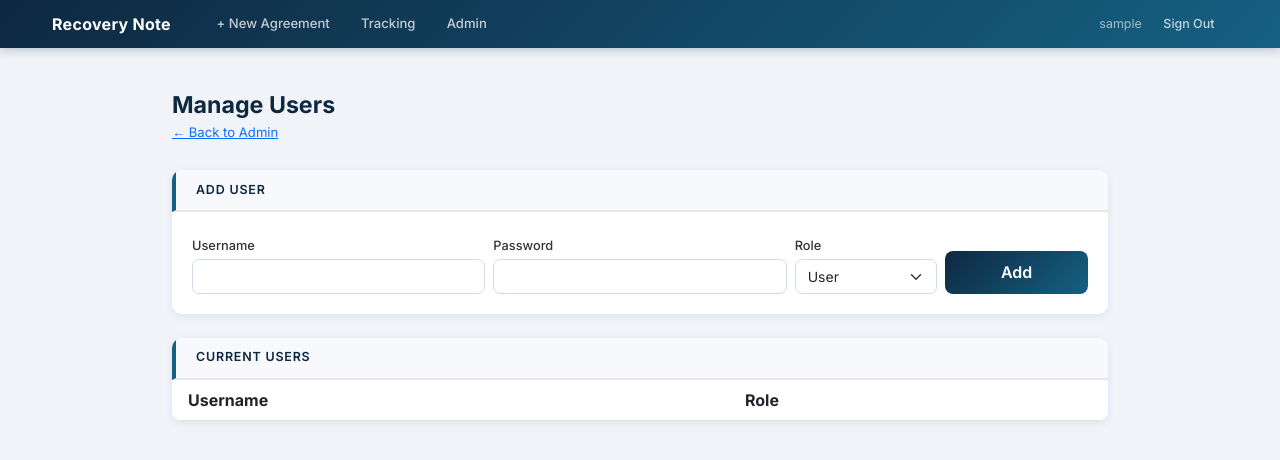
After one commit to maxwellkeeping/RecoveryNote, a Flask app: page /admin/users in a window 1280 px wide. The commit adds this page. Shown: the top 460 px of the page. Run offline with Flask 2, Linux system fonts and the light colour scheme; the visitor is signed in with stand-in values (Sample User, id 1); data that the repository does not hold is empty; some libraries are stand-ins or nearby versions.

Commit message:
Add user management page (admin: add/delete users)

```diff
--- a/app.py
+++ b/app.py
@@ -489,5 +489,52 @@ def admin():
     return render_template('admin.html')
 
 
+@app.route('/admin/users')
+@admin_required
+def admin_users():
+    with db_cursor() as cur:
+        cur.execute("SELECT id, username, role FROM users ORDER BY username")
+        users = cur.fetchall()
+    return render_template('admin_users.html', users=users)
+
+
+@app.route('/admin/users/add', methods=['POST'])
+@admin_required
+def admin_users_add():
+    username = request.form.get('username', '').strip()
+    password = request.form.get('password', '').strip()
+    role = request.form.get('role', 'user')
+    if not username or not password:
+        flash('Username and password are required.', 'danger')
+        return redirect(url_for('admin_users'))
+    if role not in ('admin', 'user'):
+        role = 'user'
+    try:
+        with db_cursor() as cur:
+            cur.execute(
+                "INSERT INTO users (username, password, role) VALUES (%s, %s, %s)",
+                (username, hash_password(password), role)
+            )
+        flash(f'User "{username}" created.', 'success')
+    except Exception:
+        flash(f'Could not create user "{username}" (may already exist).', 'danger')
+    return redirect(url_for('admin_users'))
+
+
+@app.route('/admin/users/delete/<int:user_id>', methods=['POST'])
+@admin_required
+def admin_users_delete(user_id):
+    if user_id == current_user.id:
+        flash('You cannot delete your own account.', 'danger')
+        return redirect(url_for('admin_users'))
+    try:
+        with db_cursor() as cur:
+            cur.execute("DELETE FROM users WHERE id = %s", (user_id,))
+        flash('User deleted.', 'success')
+    except Exception:
+        flash('Could not delete user.', 'danger')
+    return redirect(url_for('admin_users'))
+
+
 if __name__ == '__main__':
     app.run(debug=True)
--- a/templates/admin.html
+++ b/templates/admin.html
@@ -23,7 +23,7 @@
             <div class="card-header">Users</div>
             <div class="card-body">
               <p class="text-muted" style="font-size:.85rem">Add or remove users who can access the application.</p>
-              <button class="btn btn-sm btn-outline-secondary" disabled>Coming Soon</button>
+              <a href="{{ url_for('admin_users') }}" class="btn btn-sm btn-submit">Manage Users</a>
             </div>
           </div>
         </div>
--- /dev/null
+++ b/templates/admin_users.html
@@ -0,0 +1,71 @@
+{% extends "base.html" %}
+
+{% block title %}Manage Users{% endblock %}
+
+{% block content %}
+      <div class="page-header">
+        <h1>Manage Users</h1>
+        <p><a href="{{ url_for('admin') }}">&larr; Back to Admin</a></p>
+      </div>
+
+      <!-- Add User Form -->
+      <div class="section-card mb-4">
+        <div class="card-header">Add User</div>
+        <div class="card-body">
+          <form method="post" action="{{ url_for('admin_users_add') }}" class="row g-2 align-items-end">
+            <div class="col-sm-4">
+              <label class="form-label" for="username">Username</label>
+              <input type="text" name="username" id="username" class="form-control" required autocomplete="off">
+            </div>
+            <div class="col-sm-4">
+              <label class="form-label" for="password">Password</label>
+              <input type="password" name="password" id="password" class="form-control" required autocomplete="new-password">
+            </div>
+            <div class="col-sm-2">
+              <label class="form-label" for="role">Role</label>
+              <select name="role" id="role" class="form-select">
+                <option value="user" selected>User</option>
+                <option value="admin">Admin</option>
+              </select>
+            </div>
+            <div class="col-sm-2">
+              <button type="submit" class="btn btn-submit w-100">Add</button>
+            </div>
+          </form>
+        </div>
+      </div>
+
+      <!-- User List -->
+      <div class="section-card">
+        <div class="card-header">Current Users</div>
+        <div class="card-body p-0">
+          <table class="table table-hover mb-0">
+            <thead>
+              <tr>
+                <th style="padding-left:1rem">Username</th>
+                <th>Role</th>
+                <th style="width:100px"></th>
+              </tr>
+            </thead>
+            <tbody>
+              {% for user in users %}
+              <tr>
+                <td style="padding-left:1rem">{{ user[1] }}</td>
+                <td><span class="badge bg-{{ 'primary' if user[2] == 'admin' else 'secondary' }}">{{ user[2] }}</span></td>
+                <td>
+                  {% if user[0] != current_user.id %}
+                  <form method="post" action="{{ url_for('admin_users_delete', user_id=user[0]) }}"
+                        onsubmit="return confirm('Delete user {{ user[1] }}?')">
+                    <button type="submit" class="btn btn-sm btn-outline-danger">Delete</button>
+                  </form>
+                  {% else %}
+                  <span class="text-muted" style="font-size:.75rem">You</span>
+                  {% endif %}
+                </td>
+              </tr>
+              {% endfor %}
+            </tbody>
+          </table>
+        </div>
+      </div>
+{% endblock %}
```
